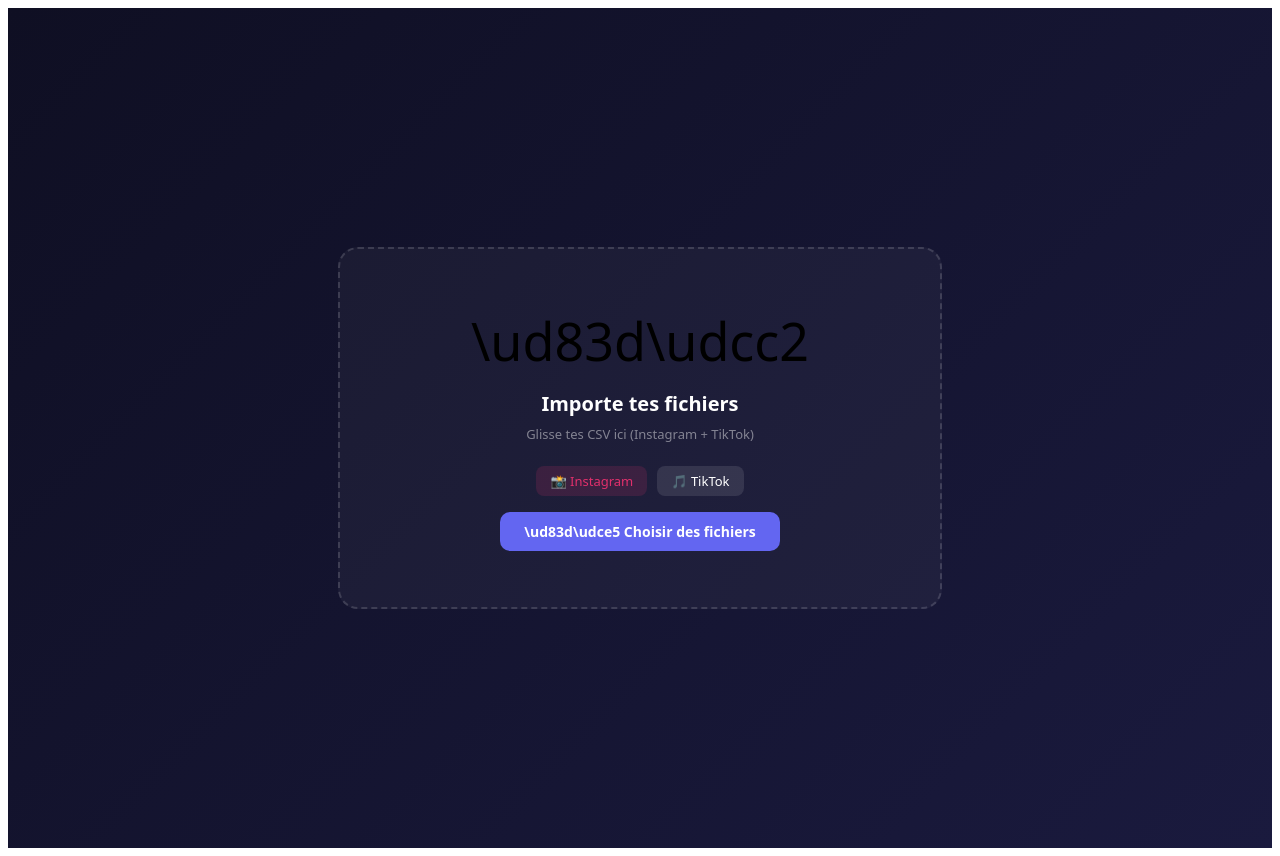
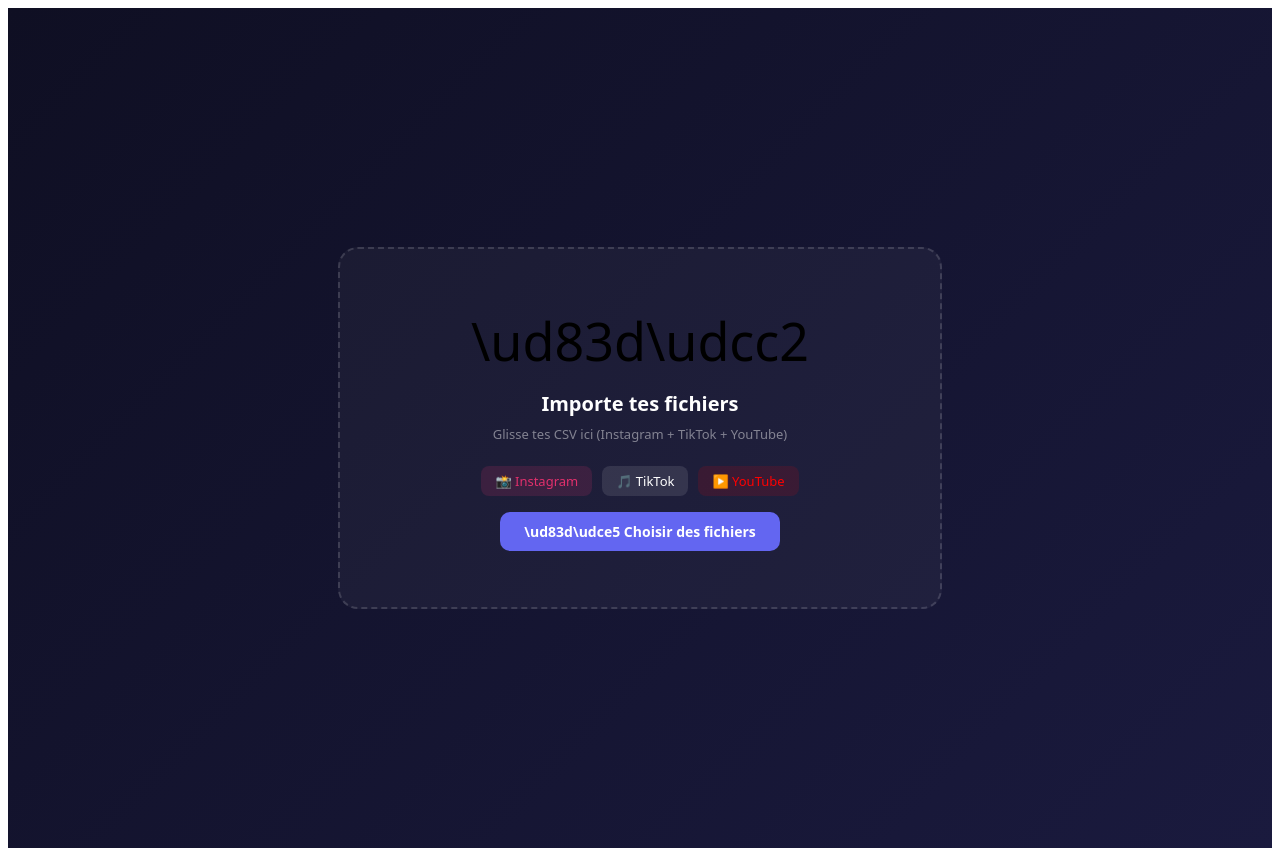
Before and after one commit to ClementD18/social-media-dashboard, a Next.js app: page / in a window 1280 px wide. Built offline with nearby package versions, Linux system fonts and the light colour scheme.

Commit message:
Update Dashboard.js

```diff
--- a/components/Dashboard.js
+++ b/components/Dashboard.js
@@ -20,10 +20,11 @@
 const cleanCap = c => (c || "").replace(/[^\w\s\u00e0-\u00ff\u0152\u0153.,!?:()@#%\u20ac$&+\-'/]/g, " ").replace(/\s+/g, " ").trim().slice(0, 300);
 
 /* ─── PLATFORM ICONS (Instagram + TikTok) ─── */
-const platformIcon = p => p === "tiktok" ? "\ud83c\udfb5" : "\ud83d\udcf8";
+const platformIcon = p => { if (p === "tiktok") return "\ud83c\udfb5"; if (p === "youtube") return "\u25b6\ufe0f"; return "\ud83d\udcf8"; };
 const platformColor = p => {
   switch (p) {
     case "tiktok": return { bg: "rgba(255,255,255,0.1)", color: "#fff" };
+    case "youtube": return { bg: "rgba(255,0,0,0.12)", color: "#FF0000" };
     default: return { bg: "rgba(225,48,108,0.15)", color: "#E1306C" };
   }
 };
@@ -122,7 +123,7 @@
 const isHotCaption = (caption) => { const n = normalizeText(caption); if (!n) return false; return HOT_KEYWORDS.some(kw => n.includes(kw)); };
 const getHotKeywords = (caption) => { const n = normalizeText(caption); if (!n) return []; return HOT_KEYWORDS.filter(kw => n.includes(kw)); };
 
-/* ─── MAP ROW (Instagram + TikTok) ─── */
+/* ─── MAP ROW (Instagram + TikTok + YouTube) ─── */
 function mapRow(row) {
   const keys = Object.keys(row);
   const g = k => { const v = row[k]; return (v !== undefined && v !== null && v !== "") ? v : null; };
@@ -144,6 +145,28 @@
       url: g("webVideoUrl") || "",
       isPaid: null,
       platform: "tiktok"
+    };
+  }
+
+  /* ── YouTube (détection stricte : colonnes channelName/channelUsername + viewCount) ── */
+  const hasYTCols = keys.includes("channelName") || keys.includes("channelUsername");
+  const hasViewCount = keys.includes("viewCount");
+  if (hasYTCols && hasViewCount) {
+    const dateVal = g("date");
+    const caption = [g("title"), g("text")].filter(Boolean).join(" — ") || "\u2014";
+    return {
+      compte: g("channelName") || g("channelUsername") || "\u2014",
+      date: dateVal,
+      week: getWeekLabel(dateVal),
+      type: g("type") || "shorts",
+      caption: caption,
+      views: g("viewCount"),
+      likes: g("likes"),
+      comments: g("commentsCount"),
+      shares: null,
+      url: g("url") || "",
+      isPaid: g("isPaidContent") === true || g("isPaidContent") === "true" ? true : null,
+      platform: "youtube"
     };
   }
 
@@ -362,6 +385,7 @@
   const platformCounts = useMemo(() => ({
     instagram: rows.filter(r => r.platform === "instagram").length,
     tiktok: rows.filter(r => r.platform === "tiktok").length,
+    youtube: rows.filter(r => r.platform === "youtube").length,
   }), [rows]);
 
   /* ─── Classification function ─── */
@@ -469,9 +493,9 @@
         style={{ border: drag ? "2px dashed #6366f1" : "2px dashed rgba(255,255,255,0.15)", background: drag ? "rgba(99,102,241,0.1)" : "rgba(255,255,255,0.04)", borderRadius: 20, padding: "56px 40px", maxWidth: 520, width: "100%", textAlign: "center", cursor: "pointer" }}>
         <div style={{ fontSize: 52, marginBottom: 14 }}>\ud83d\udcc2</div>
         <h1 style={{ color: "#fff", fontSize: 20, margin: "0 0 8px" }}>Importe tes fichiers</h1>
-        <p style={{ color: "rgba(255,255,255,0.45)", fontSize: 13, margin: "0 0 22px", lineHeight: 1.5 }}>Glisse tes CSV ici (Instagram + TikTok)</p>
+        <p style={{ color: "rgba(255,255,255,0.45)", fontSize: 13, margin: "0 0 22px", lineHeight: 1.5 }}>Glisse tes CSV ici (Instagram + TikTok + YouTube)</p>
         <div style={{ display: "flex", gap: 10, justifyContent: "center", marginBottom: 16, flexWrap: "wrap" }}>
-          {[["instagram","\ud83d\udcf8 Instagram"],["tiktok","\ud83c\udfb5 TikTok"]].map(([p, l]) => {
+          {[["instagram","\ud83d\udcf8 Instagram"],["tiktok","\ud83c\udfb5 TikTok"],["youtube","\u25b6\ufe0f YouTube"]].map(([p, l]) => {
             const c = platformColor(p);
             return <span key={p} style={{ padding: "6px 14px", borderRadius: 8, background: c.bg, color: c.color, fontSize: 13 }}>{l}</span>;
           })}
@@ -492,7 +516,7 @@
             <p style={{ color: "rgba(255,255,255,0.4)", fontSize: 12, margin: 0 }}>
               {files.map((f, i) => <span key={i}>\ud83d\udcc4 {f}{i < files.length - 1 ? " \u00b7 " : ""}</span>)}
               {" \u2014 "}{rows.length} posts \u00b7 {brands.length} comptes
-              {["instagram","tiktok"].map(p => {
+              {["instagram","tiktok","youtube"].map(p => {
                 const count = platformCounts[p];
                 if (!count) return null;
                 const c = platformColor(p);
```
